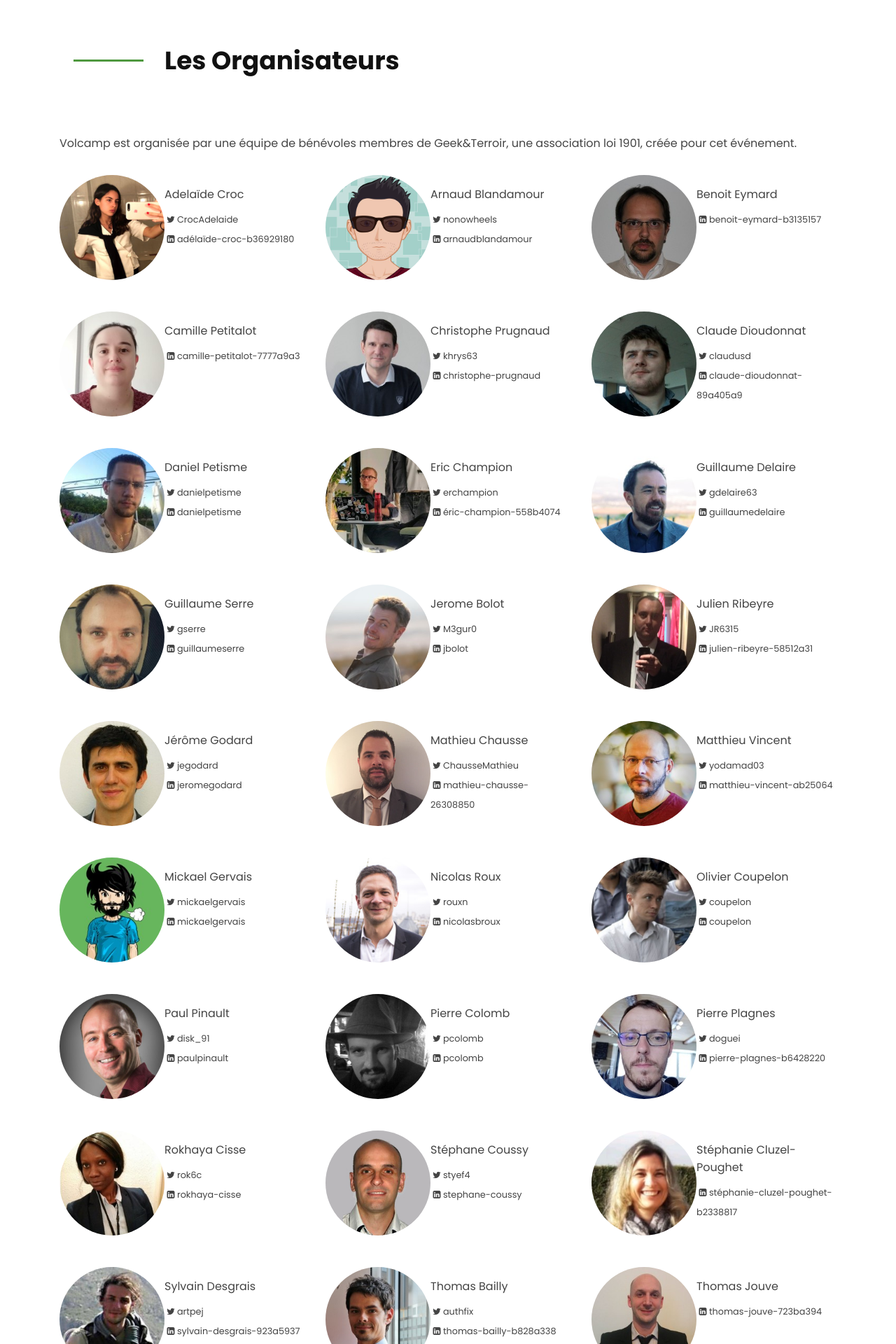
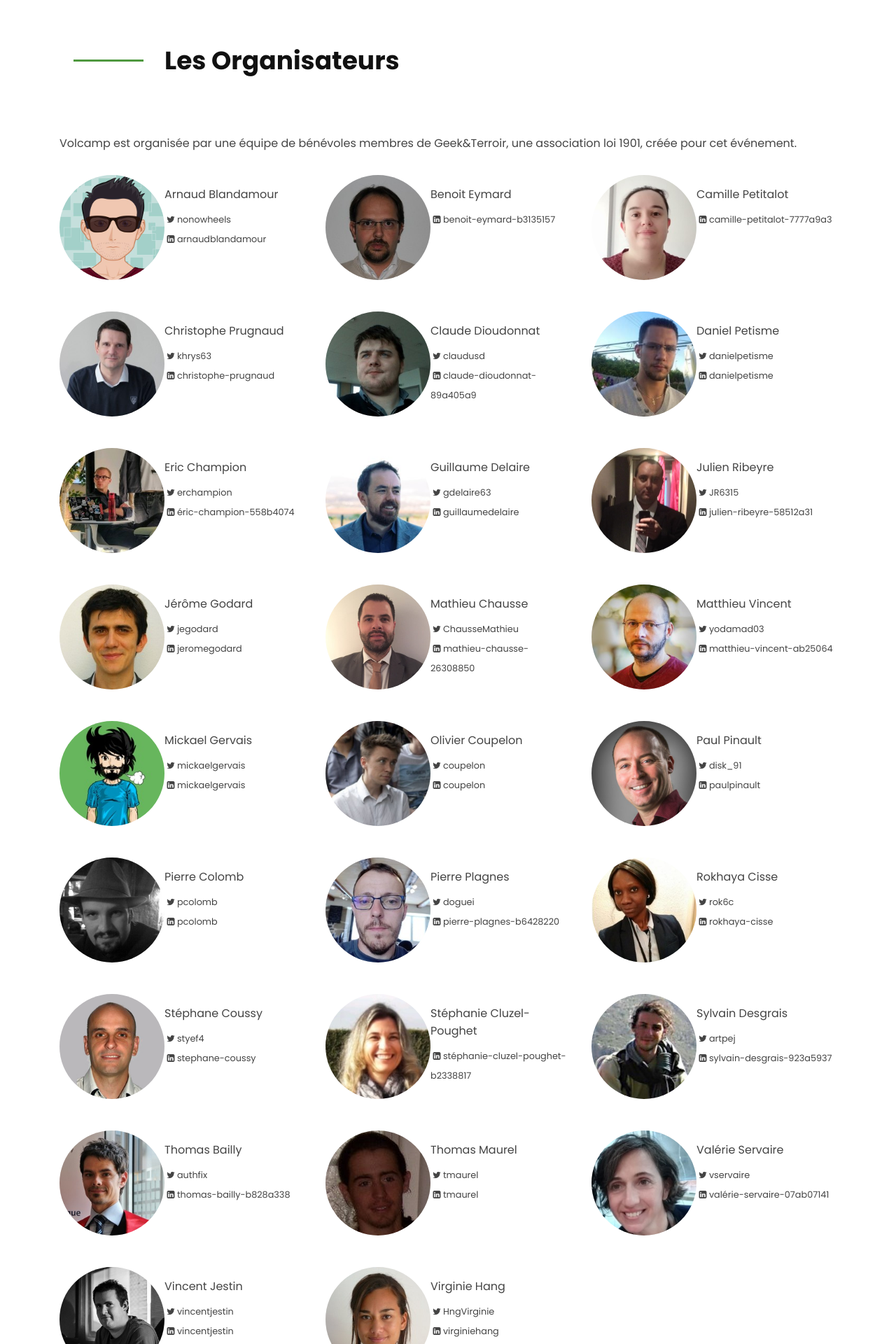
Before and after one commit to Volcamp/volcampempty.github.io, a Jekyll site: the page built from orga/index.md, in a window 1280 px wide. Shown: the part 463-2383 px from the top of the page at 70% size. Built offline with Jekyll 4.4.1, drawn with Linux system fonts in a browser that asks for light colours.

Commit message:
new crew 2022

```diff
--- a/_data/crew.yml
+++ b/_data/crew.yml
@@ -3,23 +3,23 @@
   twitter: khrys63
   linkedin: christophe-prugnaud
   jobtitle: architecte entreprise
-  employer: be-ys group
+  employer: be ys Cloud
   committee: cfp, communication
   photo: cpr.jpg
 - cdi:
   name: Claude Dioudonnat
   twitter: claudusd
   linkedin: claude-dioudonnat-89a405a9
-  jobtitle: Administrateur système
-  employer: Université d'Auvergne
+  jobtitle: Expert technique
+  employer: be ys Cloud
   committee: finances, logistique
   photo: cdi.jpg
 - dpe:
   name: Daniel Petisme
   twitter: danielpetisme
   linkedin: danielpetisme
-  jobtitle: Expert Technique
-  employer: Michelin
+  jobtitle:
+  employer: Confluent
   committee: cfp
   photo: dpe.jpg
 - mvi:
@@ -147,17 +147,9 @@
   twitter: disk_91
   linkedin: paulpinault
   jobtitle:
-  employer:
+  employer: Braincube
   commitee:
   photo: ppi.jpg
-- jbo:
-  name: Jerome Bolot
-  twitter: M3gur0
-  linkedin: jbolot
-  jobtitle:
-  employer:
-  commitee:
-  photo: jbo.jpg
 - sde:
   name: Sylvain Desgrais
   twitter: artpej
@@ -182,14 +174,6 @@
   employer:
   commitee:
   photo: vje.jpg
-- nro:
-  name: Nicolas Roux
-  twitter: rouxn
-  linkedin: nicolasbroux
-  jobtitle:
-  employer:
-  commitee:
-  photo: nro.jpg
 - mge:
   name: Mickael Gervais
   twitter: mickaelgervais
@@ -198,14 +182,6 @@
   employer:
   commitee:
   photo: mge.jpg
-- gse:
-  name: Guillaume Serre
-  twitter: gserre
-  linkedin: guillaumeserre
-  jobtitle:
-  employer:
-  commitee:
-  photo: gse.jpg
 - rci:
   name: Rokhaya Cisse
   twitter: rok6c
@@ -214,14 +190,6 @@
   employer: Michelin
   commitee: logistique
   photo: rci.jpg
-- tjo:
-  name: Thomas Jouve
-  twitter:
-  linkedin: thomas-jouve-723ba394
-  jobtitle:
-  employer:
-  commitee:
-  photo: tjo.jpg
 - cpe:
   name: Camille Petitalot
   twitter:
@@ -230,14 +198,6 @@
   employer: CGI
   commitee: logistique
   photo: cpe.jpg
-- acr:
-  name: Adelaïde Croc
-  twitter: CrocAdelaide
-  linkedin: adélaïde-croc-b36929180
-  jobtitle:
-  employer:
-  commitee:
-  photo: acr.jpg
 - jri:
   name: Julien Ribeyre
   twitter: JR6315
```
